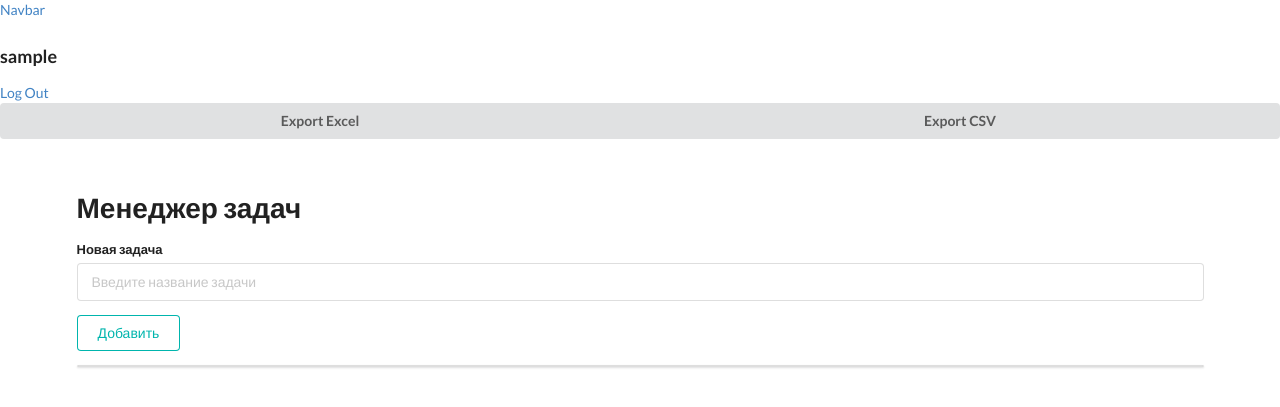
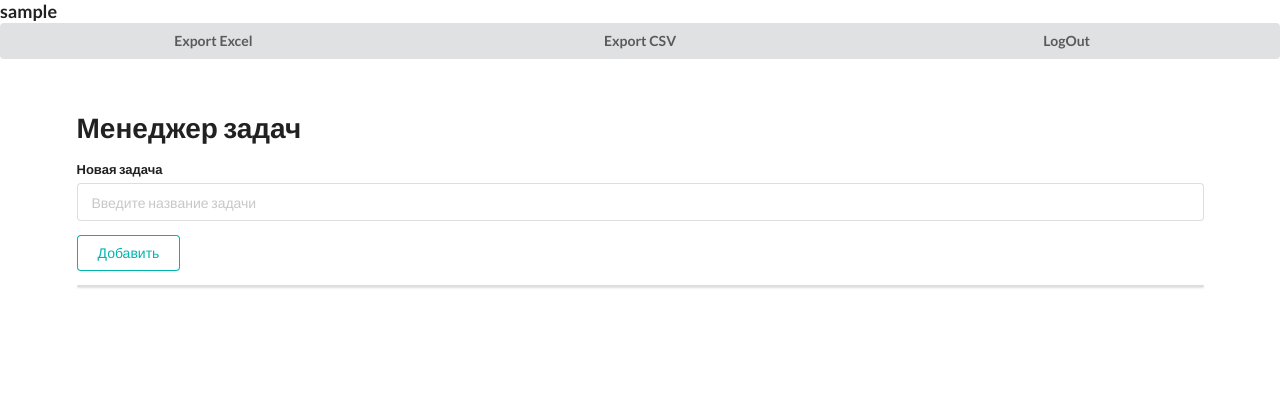
Before and after one commit to Mixaqi/todolist, a Django app: page / in a window 1280 px wide. Shown: the top 407 px of the page. Run offline with Django 4.2, Linux system fonts and the light colour scheme; the visitor is signed in with stand-in values (Sample User, id 1); data that the repository does not hold is empty.

Commit message:
deleted navbar

```diff
--- a/todoapp/templates/todoapp/index.html
+++ b/todoapp/templates/todoapp/index.html
@@ -4,23 +4,29 @@
 
 <nav class="navbar bg-body-tertiary">
     <div class="container-fluid">
-        <a class="container-fluid">Navbar</a>
         {% if request.user.is_authenticated %}
         <h3>{{ request.user }}</h3>
-        <a class = "navbar-brand" href="{% url 'logout' %}">Log Out</a>
         {% else %}
-        <a class = "navbar-brand"  href = "{% url 'login' %}">Log In</a>
+        <h3> Юзер не авторизован </h3>
         {% endif %}
     </div>
 </nav>
+
 <script>
-    var excelUrl = "{% url 'export_excel' %}"
-    var csvUrl = "{% url 'export_csv' %}"
+    var excelUrl = "{% url 'export_excel' %}";
+    var csvUrl = "{% url 'export_csv' %}";
+    var logout = "{% url 'logout' %}";
+    var login = "{% url 'login' %}";
 </script>
 
-<div class="ui two buttons">
+<div class="ui three buttons">
     <button class="ui button" onclick="window.location.href = excelUrl;">Export Excel</button>
     <button class="ui button" onclick="window.location.href = csvUrl;">Export CSV</button>
+    {% if request.user.is_authenticated %}
+    <button class="ui button" onclick="window.location.href = logout;">LogOut</button>
+    {% else %}
+    <button class="ui button" onclick="window.location.href = login;">LogIn</button>
+    {% endif %}
 </div>
 
 <div class="ui container" style="margin-top: 50px;">
@@ -51,9 +57,7 @@
 
             <a class="ui negative basic button" href="{% url 'delete' todo.id %}">Удалить</a>
 
-
-            <form class="ui form" action="{% url 'attach_file_to_task' todo.id %}" method="post"
-                enctype="multipart/form-data">
+            <form class="ui form" action="{% url 'attach_file_to_task' todo.id %}" method="post" enctype="multipart/form-data">
                 {% csrf_token %}
                 <div class="field">
                     <label for="file">Прикрепить файл</label>
@@ -61,7 +65,6 @@
                 </div>
                 <button class="ui teal basic button" type="submit">Прикрепить файл</button>
             </form>
-
 
             {% if todo.attachedfile_set.all %}
             {% for attached_file in todo.attachedfile_set.all %}
```
